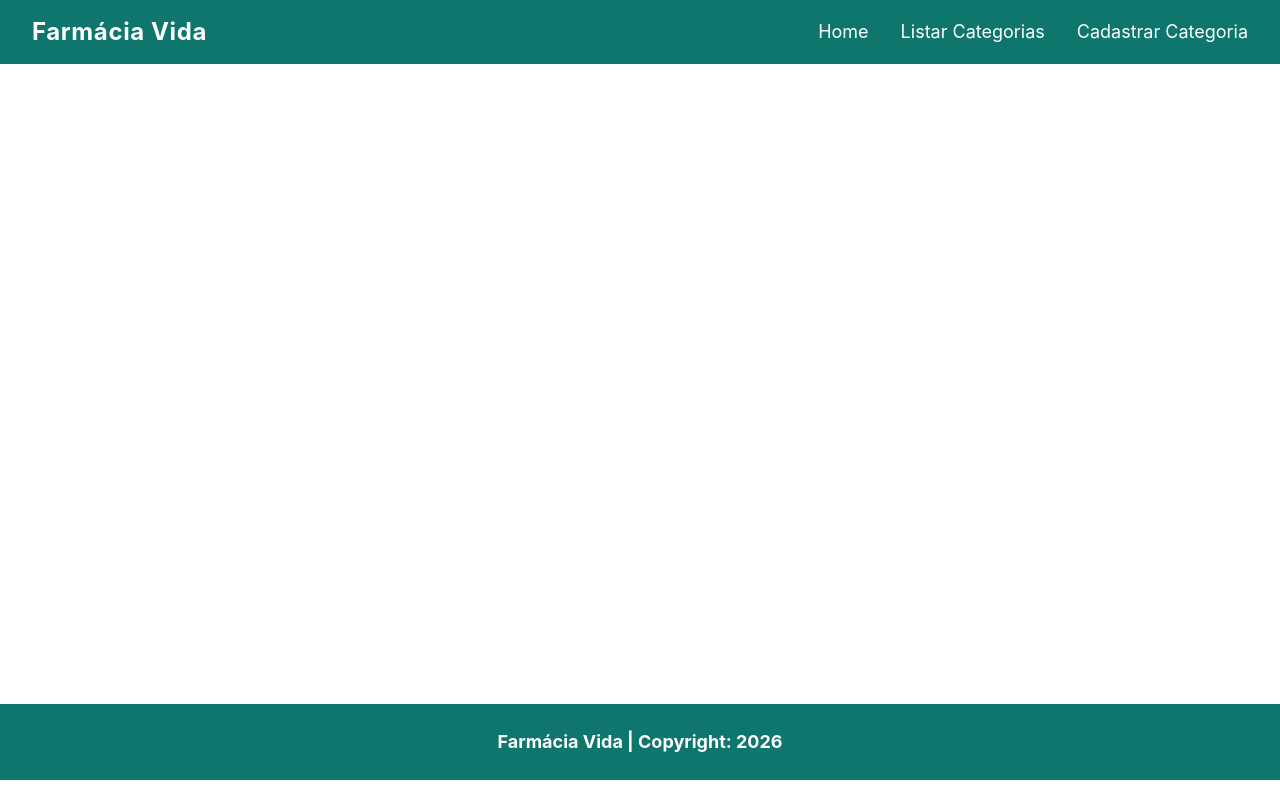
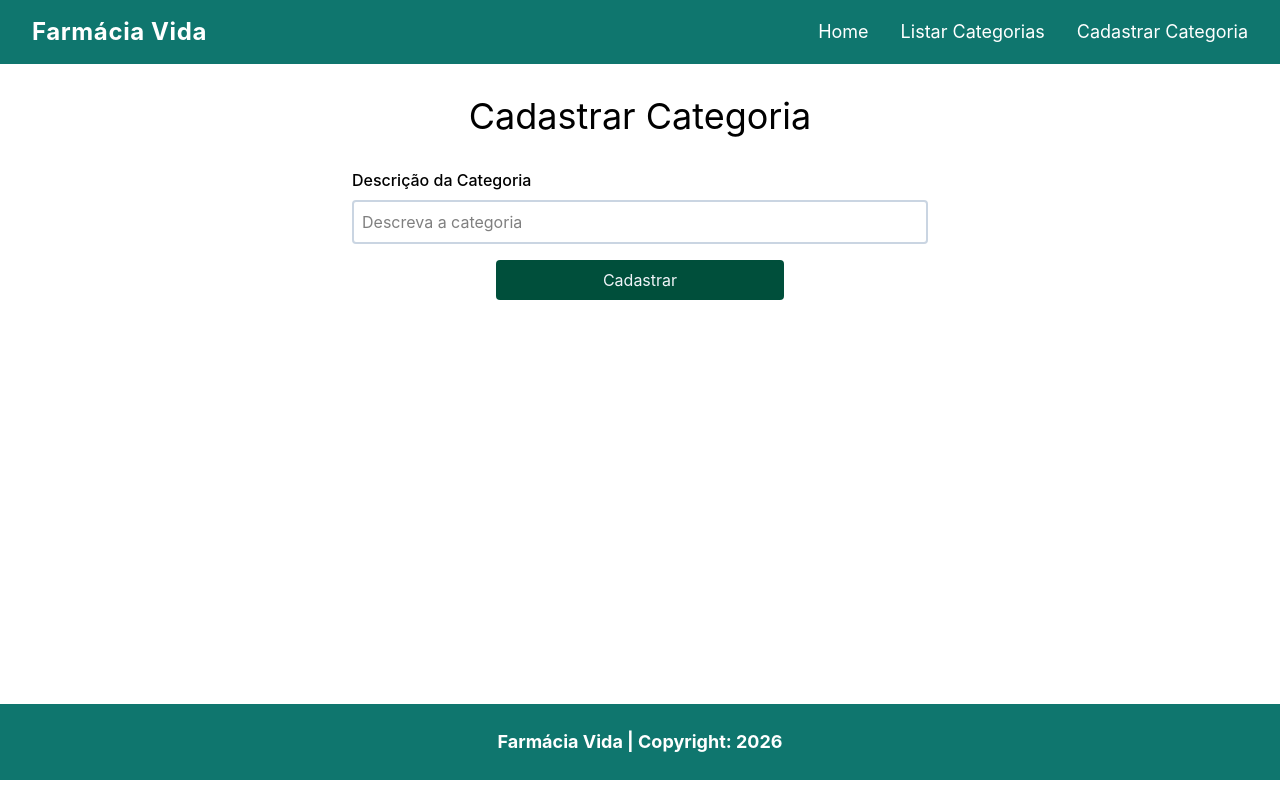
Before and after one commit to Matheus-Lins/Projeto-FrontEnd-Farmacia, a React (Vite) app: page /categorias/cadastrar in a window 1280 px wide. Built offline with nearby package versions, Linux system fonts and the light colour scheme.

Commit message:
Fix - FormCategoria, CardCategoria, ListaCategoria

```diff
--- a/package.json
+++ b/package.json
@@ -16,6 +16,7 @@
     "react": "^19.2.0",
     "react-dom": "^19.2.0",
     "react-router-dom": "^7.13.1",
+    "react-spinners": "^0.17.0",
     "tailwindcss": "^4.2.1"
   },
   "devDependencies": {
--- a/src/App.tsx
+++ b/src/App.tsx
@@ -2,6 +2,8 @@ import { BrowserRouter, Route, Routes } from 'react-router-dom'
 import Footer from './components/footer/Footer'
 import Navbar from './components/navbar/Navbar'
 import Home from './pages/home/Home'
+import ListaCategorias from './components/categoria/listacategorias/ListaCategorias'
+import FormCategoria from './components/categoria/formcategoria/FormCategoria'
 
 function App() {
   return (
@@ -12,6 +14,9 @@ function App() {
           <Routes>
             <Route path="/" element={<Home />} />
             <Route path="/home" element={<Home />} />
+            <Route path="/categorias" element={<ListaCategorias />} />
+            <Route path="/categorias/cadastrar" element={<FormCategoria />} />
+            <Route path="/categorias/editar/:id" element={<FormCategoria />} />
           </Routes>
         </div>
         <Footer />
--- /dev/null
+++ b/src/components/categoria/cardcategoria/CardCategoria.tsx
@@ -0,0 +1,38 @@
+import { Link } from "react-router-dom";
+import type Categoria from "../../../models/Categoria";
+
+interface CardCategoriaProps {
+  Categoria: Categoria;
+}
+function CardCategoria({ Categoria }: CardCategoriaProps) {
+  const titulo = Categoria ? `Categoria #${Categoria.id}` : "Categoria";
+  const descricao = Categoria?.descricao ?? "Descrição da categoria";
+
+  return (
+    <div className="border flex flex-col rounded-2xl overflow-hidden justify-between bg-white shadow-md">
+      <header className="py-2 px-6 bg-[#0f766e] text-white font-bold text-xl">
+        {titulo}
+      </header>
+
+      <p className="p-8 text-2xl bg-slate-100 h-full">{descricao}</p>
+
+      <div className="flex">
+        <Link
+          to={`/categorias/editar/${Categoria.id}`}
+          className="w-full text-slate-100 bg-[#0f766e] hover:bg-[#0b5a53] flex items-center justify-center py-2"
+        >
+          <button>Editar</button>
+        </Link>
+
+        <Link
+          to=""
+          className="w-full text-slate-100 bg-red-500 hover:bg-red-700 flex items-center justify-center py-2"
+        >
+          <button>Deletar</button>
+        </Link>
+      </div>
+    </div>
+  );
+}
+
+export default CardCategoria;
--- /dev/null
+++ b/src/components/categoria/formcategoria/FormCategoria.tsx
@@ -0,0 +1,115 @@
+import { useEffect, useState, type ChangeEvent, type FormEvent } from "react";
+import { useNavigate, useParams } from "react-router-dom";
+import type Categoria from "../../../models/Categoria";
+import {
+  getCategoriaById,
+  postCategoria,
+  putCategoria,
+} from "../../../services/Service";
+
+function FormCategoria() {
+  const navigate = useNavigate();
+  const { id } = useParams<{ id: string }>();
+
+  const [categoria, setCategoria] = useState<Categoria>({
+    id: 0,
+    descricao: "",
+  });
+
+  const [isLoading, setIsLoading] = useState(false);
+
+  async function carregarCategoria(idCategoria: string) {
+    try {
+      const categoriaBuscada = await getCategoriaById(Number(idCategoria));
+      setCategoria(categoriaBuscada);
+    } catch (erro) {
+      console.error(erro);
+      alert("Erro ao carregar a categoria para edição.");
+      navigate("/categorias");
+    }
+  }
+
+  useEffect(() => {
+    if (id !== undefined) {
+      carregarCategoria(id);
+    }
+  }, [id]);
+
+  function atualizarEstado(e: ChangeEvent<HTMLInputElement>) {
+    setCategoria({
+      ...categoria,
+      [e.target.name]: e.target.value,
+    });
+  }
+
+  function voltarParaLista() {
+    navigate("/categorias");
+  }
+
+  async function salvarCategoria(e: FormEvent<HTMLFormElement>) {
+    e.preventDefault();
+    setIsLoading(true);
+
+    try {
+      if (id !== undefined) {
+
+        await putCategoria(categoria);
+        alert("Categoria atualizada com sucesso!");
+      } else {
+
+        await postCategoria(categoria);
+        alert("Categoria cadastrada com sucesso!");
+      }
+
+      voltarParaLista();
+    } catch (erro) {
+      console.error(erro);
+      alert("Erro ao salvar a categoria.");
+    } finally {
+      setIsLoading(false);
+    }
+  }
+
+  return (
+    <div className="container mx-auto flex flex-col items-center justify-center">
+      <h1 className="text-4xl text-center my-8">
+        {id === undefined ? "Cadastrar Categoria" : "Editar Categoria"}
+      </h1>
+
+      <form
+        className="w-full max-w-xl flex flex-col gap-4"
+        onSubmit={salvarCategoria}
+      >
+        <div className="flex flex-col gap-2">
+          <label htmlFor="descricao" className="font-medium">
+            Descrição da Categoria
+          </label>
+
+          <input
+            id="descricao"
+            type="text"
+            name="descricao"
+            placeholder="Descreva a categoria"
+            value={categoria.descricao ?? ""}
+            onChange={atualizarEstado}
+            className="border-2 border-slate-300 rounded p-2 focus:outline-none focus:border-[#0f766e]"
+          />
+        </div>
+
+        <button
+          type="submit"
+          disabled={isLoading || categoria.descricao.trim() === ""}
+          className="rounded text-slate-100 bg-[#0f766e] hover:bg-emerald-800 disabled:bg-emerald-900 disabled:cursor-not-allowed w-1/2 py-2 mx-auto flex justify-center"
+        >
+          {isLoading
+            ? "Salvando..."
+            : id === undefined
+            ? "Cadastrar"
+            : "Atualizar"}
+        </button>
+      </form>
+    </div>
+  );
+}
+
+export default FormCategoria;
--- /dev/null
+++ b/src/components/categoria/listacategorias/ListaCategorias.tsx
@@ -0,0 +1,62 @@
+import { useEffect, useState } from "react";
+import type Categoria from "../../../models/Categoria";
+import { getAllCategorias } from "../../../services/Service";
+import CardCategoria from "../cardcategoria/CardCategoria";
+import { SyncLoader } from "react-spinners";
+
+
+
+
+function ListaCategoria() {
+  const [categorias, setCategorias] = useState<Categoria[]>([]);
+  const [isLoading, setIsLoading] = useState<boolean>(false);
+
+  async function buscarCategorias() {
+    try {
+      setIsLoading(true);
+
+      const resposta = await getAllCategorias();
+      setCategorias(resposta);
+    } catch (erro) {
+      console.error("Erro ao buscar categorias:", erro);
+    } finally {
+      setIsLoading(false);
+    }
+  }
+
+  useEffect(() => {
+    buscarCategorias();
+  }, []);
+
+  return (
+    <div className="flex justify-center w-full my-8">
+      <div className="container flex flex-col">
+        <h2 className="text-3xl font-bold mb-6 text-[#0f766e]">
+          Lista de Categorias
+        </h2>
+
+        {isLoading && (
+          <div className="flex justify-center my-8">
+            <SyncLoader color="#0f766e" size={12} />
+          </div>
+        )}
+
+        {!isLoading && categorias.length === 0 && (
+          <span className="text-xl text-center my-8">
+            Nenhuma categoria foi encontrada!
+          </span>
+        )}
+
+        {!isLoading && categorias.length > 0 && (
+          <div className="grid grid-cols-1 md:grid-cols-2 lg:grid-cols-3 gap-8">
+            {categorias.map((categoria) => (
+              <CardCategoria key={categoria.id} Categoria={categoria} />
+            ))}
+          </div>
+        )}
+      </div>
+    </div>
+  );
+}
+
+export default ListaCategoria;
--- a/src/services/Service.ts
+++ b/src/services/Service.ts
@@ -19,7 +19,7 @@ export async function postCategoria(categoria: Categoria) {
   return resposta.data;
 }
 export async function putCategoria(categoria: Categoria) {
-  const resposta = await api.put<Categoria>("/categorarias", categoria);
+  const resposta = await api.put<Categoria>("/categorias", categoria);
   return resposta.data;
 }
 
```
Also changed, not shown: 1 other file (tests, documents, lock files or other folders).
